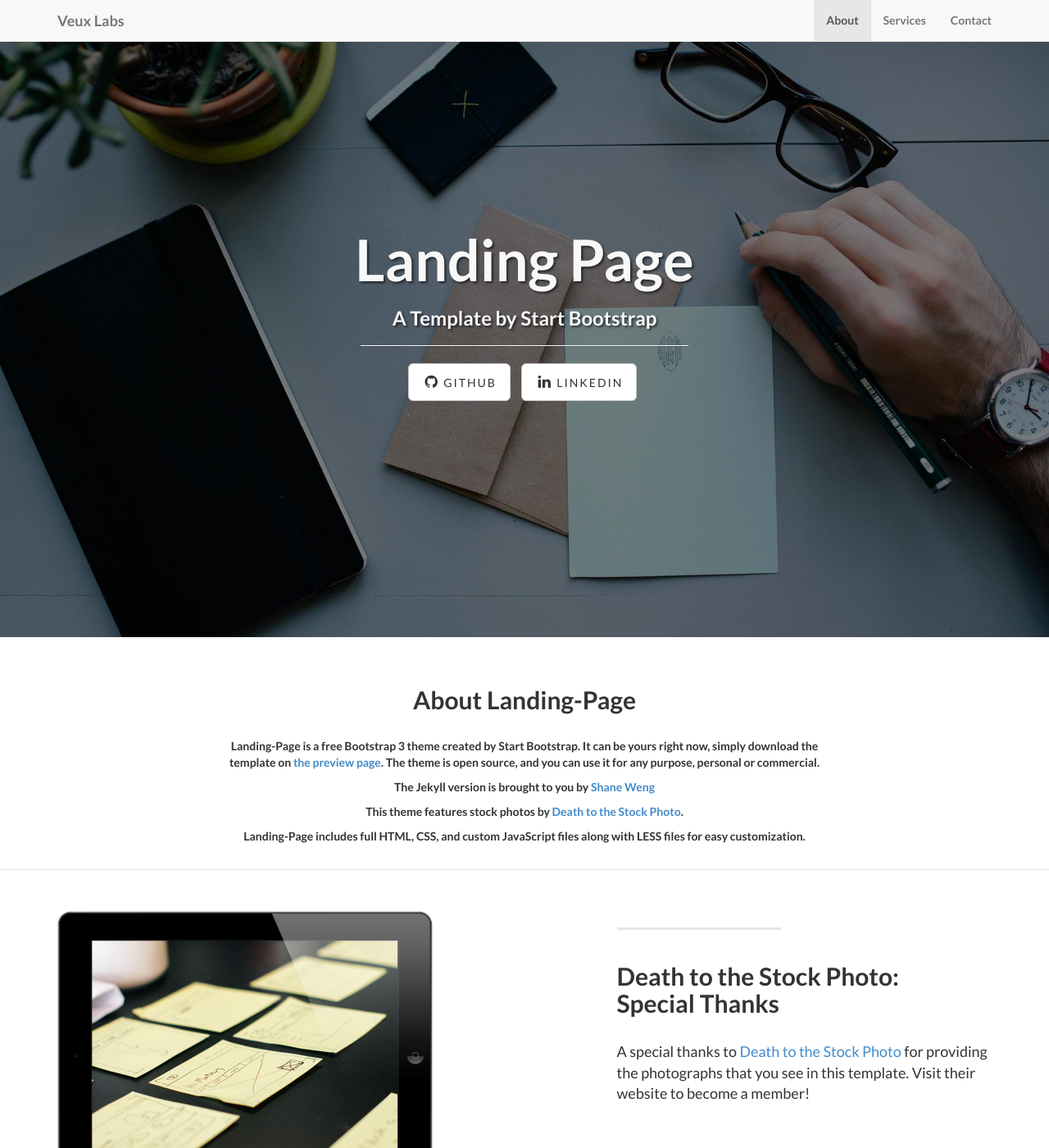
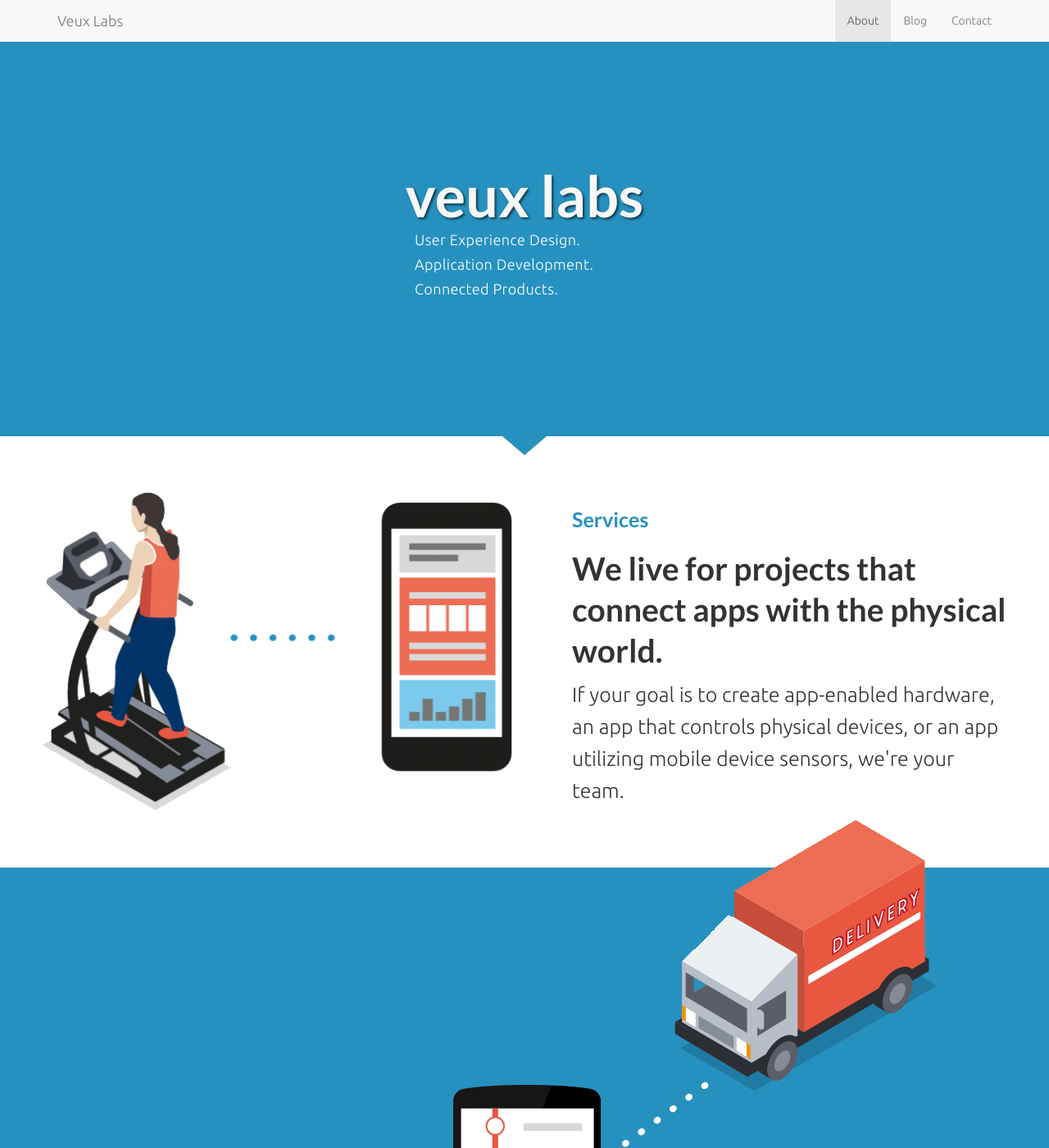
Before and after one commit to VeuxLabs/VeuxLabs.github.io, a Jekyll site: the page built from index.html, in a window 1280 px wide and 1400 px high. Shown: the whole window at 82% size. Built offline with Jekyll 4.4.1, drawn with Linux system fonts in a browser that asks for light colours; some of the changed text lies outside the part shown.

Commit message:
homepage changes

```diff
--- a/_includes/header.html
+++ b/_includes/header.html
@@ -18,7 +18,7 @@
                     <a class="page-scroll" href="#about">About</a>
                 </li>
                 <li>
-                    <a class="page-scroll" href="#services">Services</a>
+                    <a class="page-scroll" href="#services">Blog</a>
                 </li>
                 <li>
                     <a class="page-scroll" href="#contact">Contact</a>
@@ -30,32 +30,48 @@
     <!-- /.container -->
 </nav>
 
+
 <section id="home">
 <!-- Header -->
 	<div class="intro-header">
 
 		<div class="container">
 
-			<div class="row">
-				<div class="col-lg-12">
-					<div class="intro-message">
 			<h1>{{ page.title }}</h1>
-						<h3>{{ page.subTitle }}</h3>
-						<hr class="intro-divider">
-						<ul class="list-inline intro-social-buttons">
-							{% for social in site.social %}
+			<div class="pros">{{ page.pros }}</div>
+            <ul>
+                {% for list in site.list %}
                 <li>
-								<a href="{{ social.url }}" class="btn btn-default btn-lg"><i class="fa fa-{{ social.title }} fa-fw"></i> <span class="network-name">{{ social.title }}</span></a>
+                    <a href="{{ list.url }}">{{ list.title }}</a>
                 </li>
                 {% endfor %}
             </ul>
-					</div>
-				</div>
-			</div>
 
 		</div>
 		<!-- /.container -->
 
+        <div class="triangle-blue-down"></div>
 	</div>
 	<!-- /.intro-header -->
 </section>
+
+<div class="row services">
+    <div class="col-lg-6 col col-sm-12">
+        <img src="../img/veux_section1.png" alt="" class="img-responsive" />
+    </div>
+    <div class="col-lg-6 col col-sm-12">
+        <h2>Services</h2>
+        <h3>We live for projects that connect apps with the physical world.</h3>
+         <p>If your goal is to create app-enabled hardware, an app that controls physical devices, or an app utilizing mobile device sensors, we're your team.</p>
+    </div>
+</div>
+<div class="row bg-blue research">
+    <div class="col-lg-12">
+        <img src="../img/veux_section2.png" alt="" class="img-responsive section2" />
+    </div>
+    <div class="col-lg-12">
+        <h2>Research</h2>
+        <h3>We focus on the end-user.</h3>
+        <p>Great products are built on a deep understanding of the people who experience them, and depend on keeping the priorities of those users center stage. </p>
+    </div>
+</div>
--- a/css/landing-page.css
+++ b/css/landing-page.css
@@ -3,13 +3,17 @@
  * Code licensed under the Apache License v2.0.
  * For details, see http://www.apache.org/licenses/LICENSE-2.0.
  */
+@import url('https://fonts.googleapis.com/css?family=Ubuntu:300,400');
 
 body,
 html {
     width: 100%;
     height: 100%;
 }
-
+* {
+    font-family: 'Ubuntu', sans-serif;
+    font-weight: 300;
+}
 body,
 h1,
 h2,
@@ -26,25 +30,130 @@
     font-weight: 400;
 }
 
+.bg-blue {
+    background-color: #2691bf;
+}
+
 .intro-header {
-    padding-top: 50px; /* If you're making other pages, make sure there is 50px of padding to make sure the navbar doesn't overlap content! */
-    padding-bottom: 50px;
+    /*If you're making other pages, make sure there is 50px of padding to make sure the navbar doesn't overlap content! */
+    /*padding-top: 50px;
+    padding-bottom: 50px;*/
     text-align: center;
     color: #f8f8f8;
-    background: url(../img/intro-bg.jpg) no-repeat center center;
-    background-size: cover;
+    /*background: url(../img/intro-bg.jpg) no-repeat center center;
+    background-size: cover;*/
+    background-color: #2691bf;
+    position: relative;
+    height: 532px;
+    margin-bottom: 30px;
 }
 
-.intro-message {
+.intro-header .pros {
+    font-family: Ubuntu;
+    font-size: 18px;
+    font-weight: 300;
+    font-style: normal;
+    font-stretch: normal;
+    line-height: 1.67;
+    letter-spacing: 0.4px;
+    color: #ffffff;
+    width: 267px;
+    left: 50%;
     position: relative;
-    padding-top: 20%;
-    padding-bottom: 20%;
+    margin-left: -134px;
 }
 
-.intro-message > h1 {
+.intro-header .pros ul {
+    list-style-type: none;
+    padding-left: 0;
+    text-align: left;
+    width: auto;
+}
+
+.intro-header .triangle-blue-down {
+    width: 0;
+    height: 0;
+    border-style: solid;
+    border-width: 23px 27px 0 27px;
+    border-color: #2691bf transparent transparent transparent;
+    position: absolute;
+    bottom: -23px;
+    left: 50%;
+    margin-left: -27px;
+}
+
+.intro-header .container {
+    padding-top: 200px;
+}
+
+.intro-header .container > h1 {
     margin: 0;
+    padding: 0;
     text-shadow: 2px 2px 3px rgba(0,0,0,0.6);
     font-size: 5em;
+}
+
+.services {
+    padding-top: 38px;
+    padding-left: 50px;
+    padding-right: 50px;
+    padding-bottom: 5%;
+}
+
+.services .col-lg-6 {
+    /*max-width: 613px;*/
+}
+.services .col-lg-6:nth-child(2) {
+    padding-left: 58px;
+}
+
+.services h2 {
+    color: #2691bf;
+    font-size: 25px;
+}
+
+.services h3 {
+    font-size: 39px;
+    line-height: 50px;
+}
+
+.services p {
+    font-size: 25px;
+    line-height: 39px;
+}
+
+.research {
+    font-family: Ubuntu;
+    font-size: 25px;
+    font-weight: 300;
+    font-style: normal;
+    font-stretch: normal;
+    line-height: 1.56;
+    letter-spacing: normal;
+    color: #ffffff;
+    padding-left: 50px;
+    padding-right: 50px;
+}
+
+.research .section2 {
+    margin-top: -5%;
+    float: right;
+}
+
+.research h2 {
+    font-size: 18px;
+    line-height: 36px;
+    color: #171616;
+}
+
+.research h3 {
+    font-size: 28px;
+    line-height: 36px;
+}
+
+.research p {
+    font-size: 18px;
+    line-height: 28px;
 }
 
 .intro-divider {
--- a/index.html
+++ b/index.html
@@ -1,5 +1,5 @@
 ---
 layout: default
-title: Landing Page
-subTitle: A Template by Start Bootstrap
+title: veux labs
+pros: <ul><li>User Experience Design.</li><li>Application Development.</li><li>Connected Products.</li></ul>
 ---
```
Also changed, not shown: img/veux_section1.png (added), img/veux_section2.png (added). Lines whose indentation alone changed are shown as unchanged.
